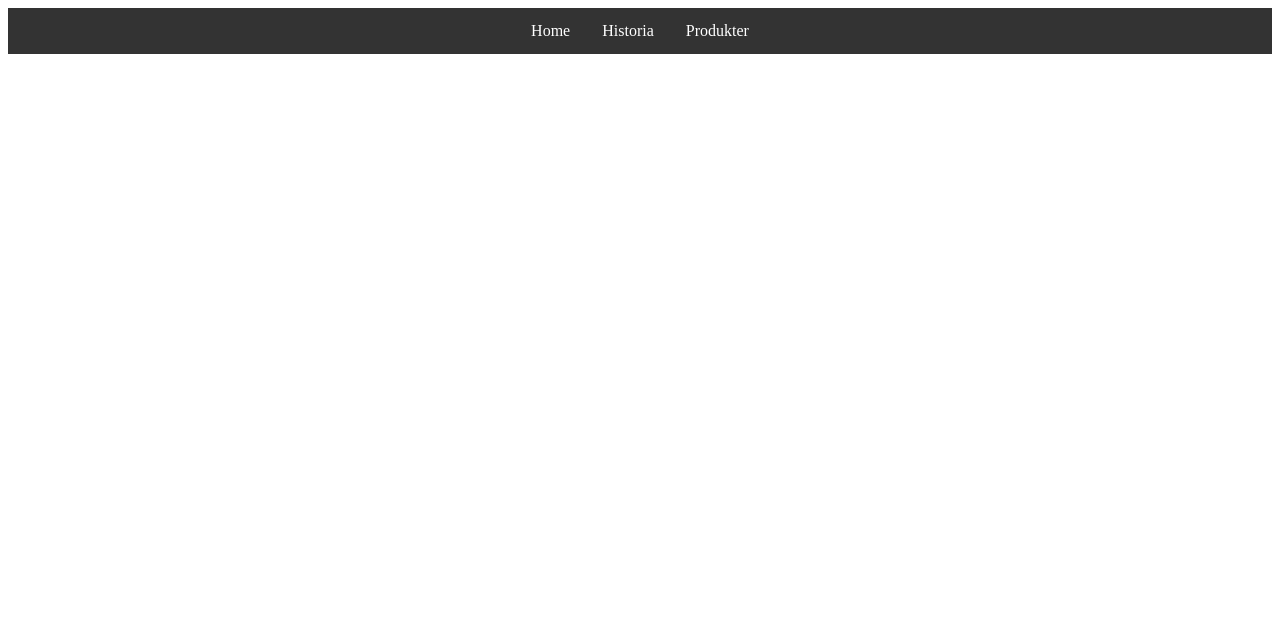
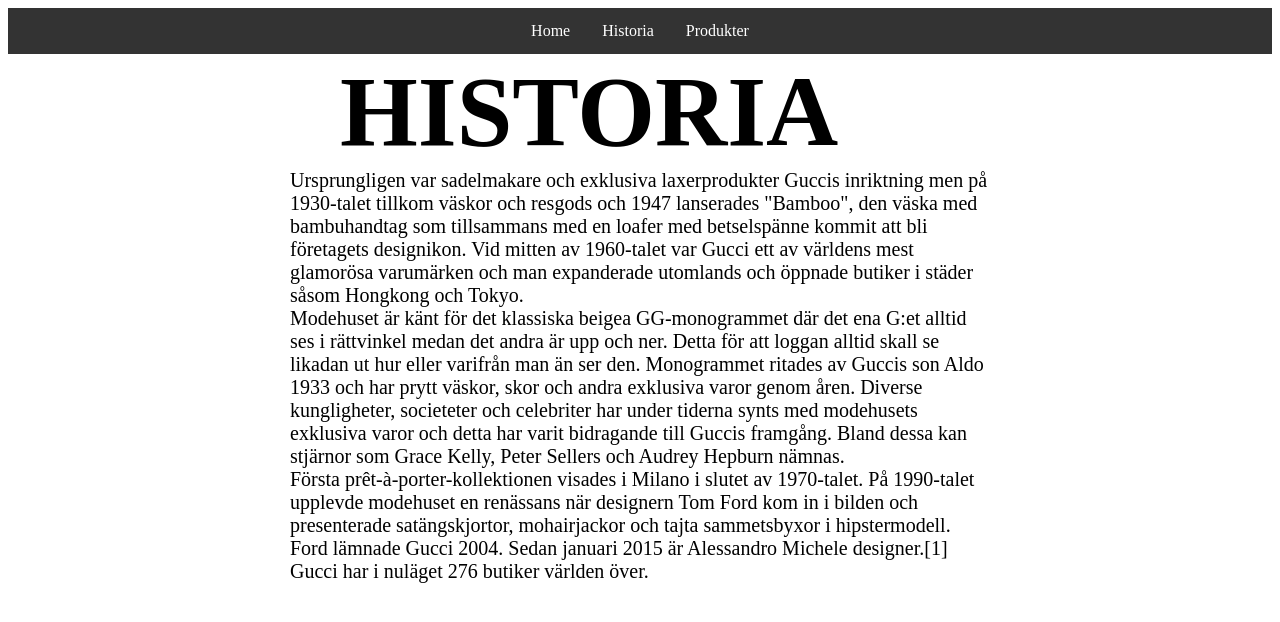
Before and after one commit to isakgarcia/Mitt-Projekt, a plain HTML site: page Historia.html in a window 1280 px wide. Drawn offline with Linux system fonts and the light colour scheme.

Commit message:
sista ändringar

```diff
--- a/Historia.html
+++ b/Historia.html
@@ -17,6 +17,40 @@
             </ul>
                     </nav>
 
+            <h1 class="text">HISTORIA</h1>
+
+
+        <p>
+        Ursprungligen var sadelmakare och exklusiva laxerprodukter Guccis
+        inriktning men på 1930-talet tillkom väskor och resgods och 1947 lanserades
+        "Bamboo", den väska med bambuhandtag som tillsammans med en loafer med
+        betselspänne kommit att bli företagets designikon. Vid mitten av 1960-talet
+        var Gucci ett av världens mest glamorösa varumärken och man expanderade
+        utomlands och öppnade butiker i städer såsom Hongkong och Tokyo.
+
+        </p>
+
+        <p>
+
+        Modehuset är känt för det klassiska beigea GG-monogrammet där det ena G:et alltid
+        ses i rättvinkel medan det andra är upp och ner. Detta för att loggan
+        alltid skall se likadan ut hur eller varifrån man än ser den. Monogrammet
+        ritades av Guccis son Aldo 1933 och har prytt väskor, skor och andra
+        exklusiva varor genom åren. Diverse kungligheter, societeter och celebriter
+        har under tiderna synts med modehusets exklusiva varor och detta har varit
+        bidragande till Guccis framgång. Bland dessa kan stjärnor som Grace Kelly,
+        Peter Sellers och Audrey Hepburn nämnas.
+
+        </p>
+
+        <p>
+
+        Första prêt-à-porter-kollektionen visades i Milano i slutet av 1970-talet.
+        På 1990-talet upplevde modehuset en renässans när designern Tom Ford
+        kom in i bilden och presenterade satängskjortor, mohairjackor och tajta
+        sammetsbyxor i hipstermodell. Ford lämnade Gucci 2004. Sedan januari 2015
+        är Alessandro Michele designer.[1] Gucci har i nuläget 276 butiker världen över.
+        </p>
 
 
     </body>
--- a/style.css
+++ b/style.css
@@ -22,3 +22,36 @@ li a:hover
 {
     background-color: #111;
 }
+
+h1
+{
+    font-style: normal;
+    font-size: 100px;
+    width: 600px;
+    margin: auto;
+}
+h2
+{
+    font-style: normal;
+    font-size: 100px;
+    width: 200px;
+    margin: auto;
+}
+
+fonttext{
+    font-family: Ebrima;
+    font-size: 24px;
+
+
+}
+p{
+    width: 700px;
+    margin: auto;
+    font-size: 20px;
+
+}
+.bild {
+    width: 200px;
+    margin: auto;
+    display: block;
+}
```
Also changed, not shown: Produkter.html (+18 -0 lines), index.html (+6 -1 lines), image/gucci flip flop.jpg (added), image/gucci jacka.jpg (added), image/gucci tröja.jpg (added), image/gucci väska.jpg (added), image/gucci.png (added).
